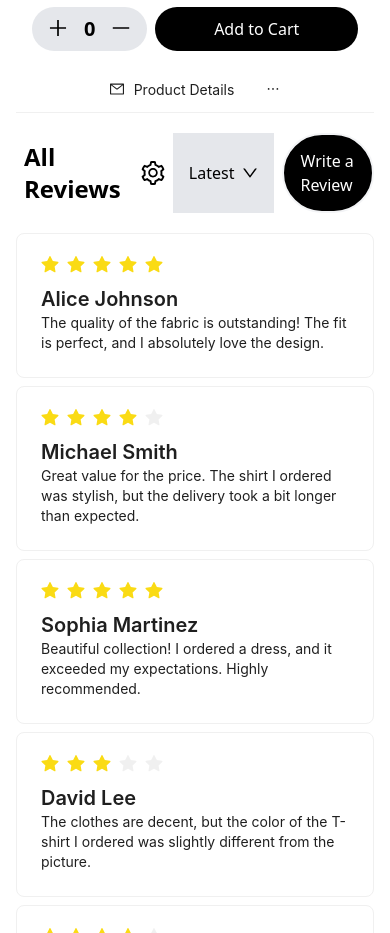
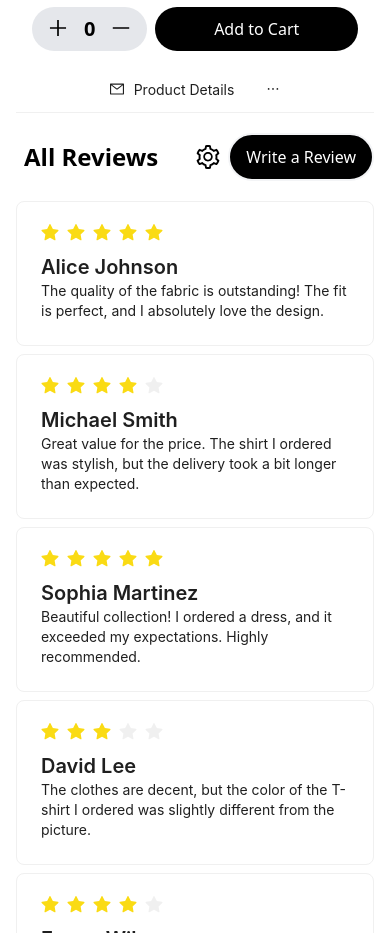
Before and after one commit to majidkhan230/shop.co, a React (Vite) app: page /detail/reviews in a window 390 px wide. Shown: the part 900-1833 px from the top of the page. Built offline with nearby package versions, Linux system fonts and the light colour scheme.

Commit message:
fix bugs

```diff
--- a/src/components/DetailBanner.jsx
+++ b/src/components/DetailBanner.jsx
@@ -108,7 +108,7 @@ const {contextHolder,showMessage} = MyMessage();
             <Button
               btnStyles="w-full bg-black mt-0 hover:bg-white text-white hover:text-black border-2 border-transparent hover:border-black"
               text="Add to Cart"
-              onClick={() => showMessage("success",{content:"successfully added to cart!"}) }
+              onClick={() => showMessage("sucess",{content:"successfully added to cart!"}) }
             />
           </div>
         </div>
--- a/src/components/MyDropDown.jsx
+++ b/src/components/MyDropDown.jsx
@@ -40,7 +40,7 @@ const MyDropDown = ({styleDropDown}) => (
     menu={{
       items,
     }}
-    className={`bg-gray-200 flex justify-center items-center px-4 py-2 ${styleDropDown}  hover:bg-white `}
+    className={`bg-gray-200  justify-center items-center px-4 py-2 ${styleDropDown}  hover:bg-white `}
   >
     <a onClick={(e) => e.preventDefault()}>
       <Space>
--- a/src/pages/RatingAndReviews.jsx
+++ b/src/pages/RatingAndReviews.jsx
@@ -12,7 +12,7 @@ function RatingAndReviews() {
         <h1 className=" p-2 font-bold text-2xl  md:text-3xl align-text-bottom">All Reviews</h1>
         <div className="buttons flex space-x-2">
           <SettingOutlined className="text-2xl md:text-3xl " />
-            <MyDropDown styleDropDown={""} />
+            <MyDropDown styleDropDown={"rounded-full hidden md:flex"} />
           <Button
             text={"Write a Review"}
             textStyles={"text-md"}
```
